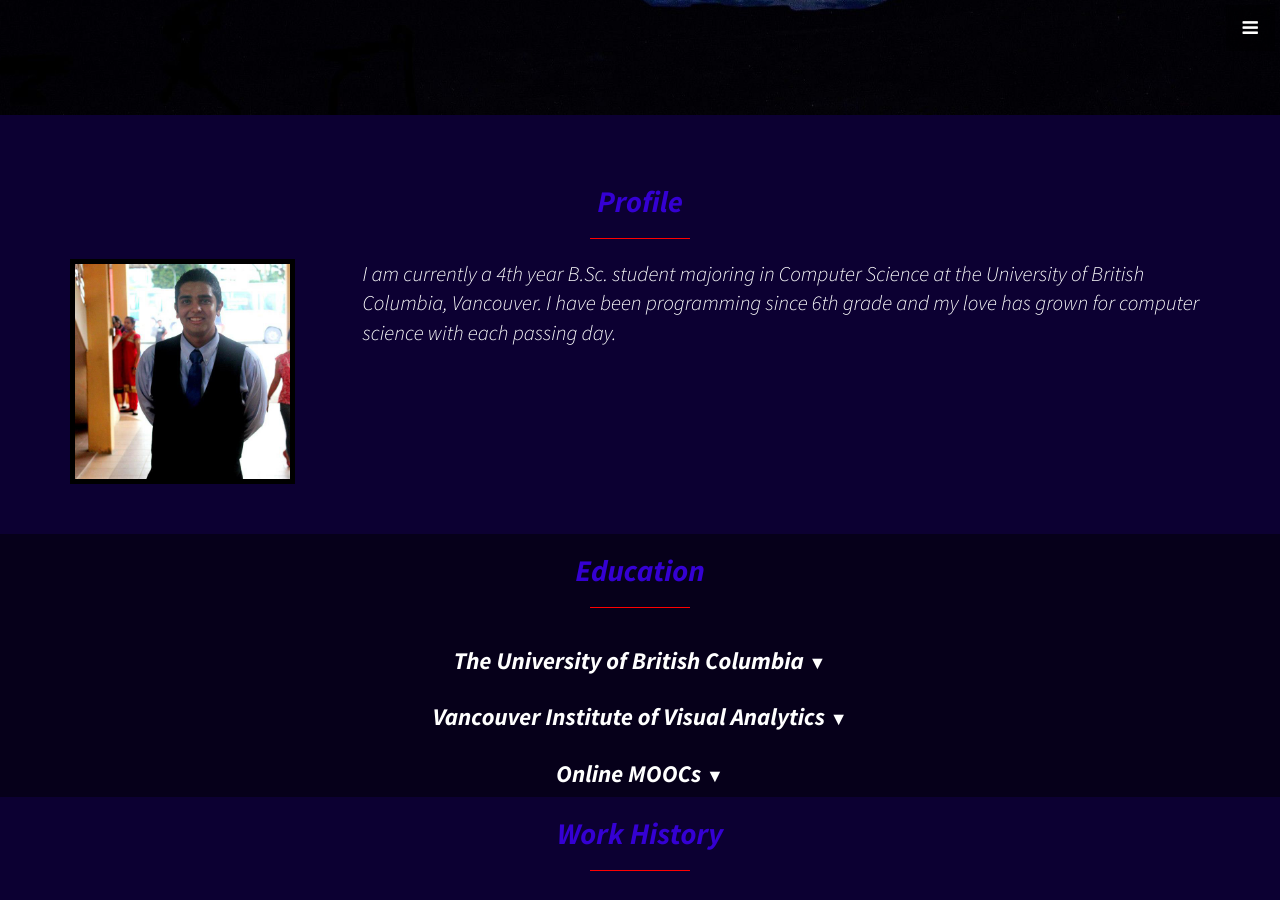
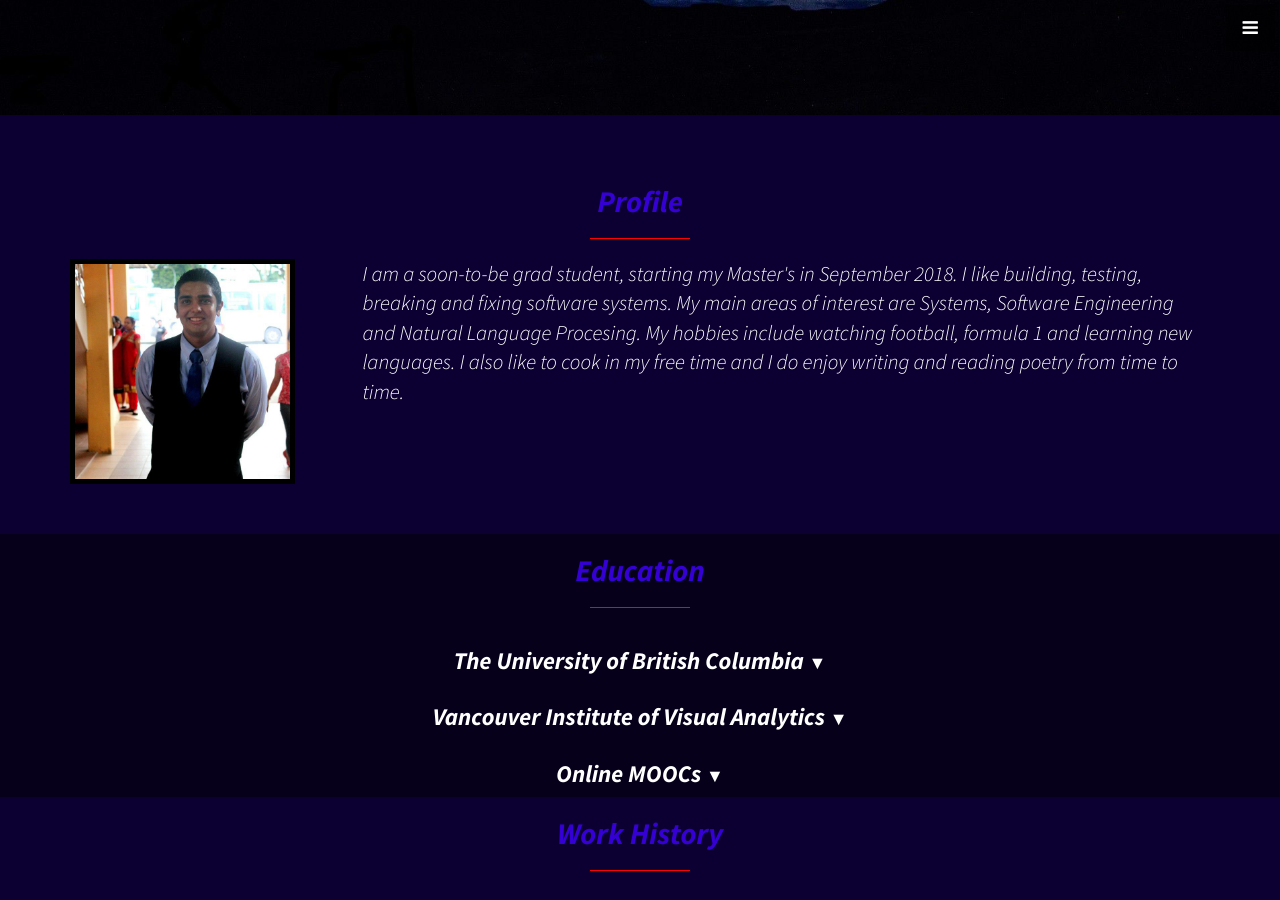
Before and after one commit to vaastav/vaastav.github.io, a Jekyll site: the page index.html, which Jekyll copies as it is, in a window 1280 px wide and 900 px high, scrolled down 785 px. Built offline with Jekyll 4.4.1, drawn with Linux system fonts in a browser that asks for light colours.

Commit message:
Update about section

```diff
--- a/index.html
+++ b/index.html
@@ -138,8 +138,7 @@
 					</div>
 				</div>
                 <div class="col-md-9">
-                    <p style="color:#fff" class="lead">I am currently a 4th year B.Sc. student majoring in Computer Science at the University of British Columbia, Vancouver.
-					I have been programming since 6th grade and my love has grown for computer science with each passing day.
+                    <p style="color:#fff" class="lead">I am a soon-to-be grad student, starting my Master's in September 2018. I like building, testing, breaking and fixing software systems.  My main areas of interest are Systems, Software Engineering and Natural Language Procesing. My hobbies include watching football, formula 1 and learning new languages. I also like to cook in my free time and I do enjoy writing and reading poetry from time to time.
 					</p>
                 </div>
             </div>
```
